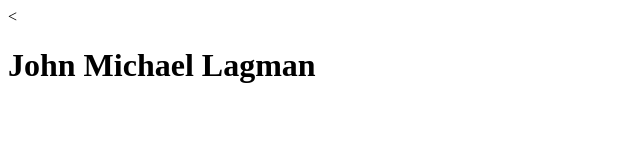
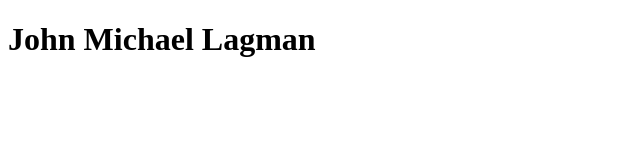
Before and after one commit to irockjhack/irockjhack.github.io, a plain HTML site: page index.html in a window 1280 px wide. Shown: the whole page, without its empty margins (0-640 px from the left). Drawn offline with Linux system fonts and the light colour scheme.

Commit message:
sample index html

```diff
--- a/index.html
+++ b/index.html
@@ -5,6 +5,6 @@
   <title>John Michael T. Lagman - Online Resume</title>
 </head>
 <body>
-	<<h1>John Michael Lagman</h1>
+	<h1>John Michael Lagman</h1>
 </body>
 </html>
```
